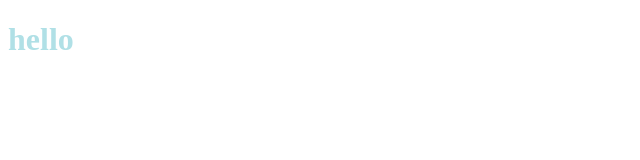
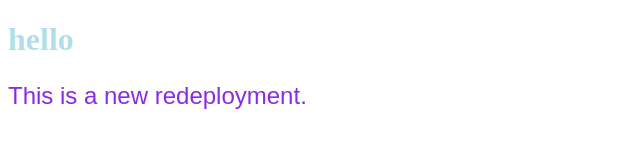
Before and after one commit to liu-h-c/gitpractice0402, a plain HTML site: page index.html in a window 1280 px wide. Shown: the whole page, without its empty margins (0-640 px from the left). Drawn offline with Linux system fonts and the light colour scheme.

Commit message:
新增p段落設定

```diff
--- a/all.css
+++ b/all.css
@@ -1,3 +1,6 @@
 .newh1{
     color:powderblue
 }
+p{
+    color:blueviolet; font-family:sans-serif; font-size: x-large;
+}
--- a/index.html
+++ b/index.html
@@ -11,6 +11,7 @@
     <div>
         <h1 class="
         newh1">hello</h1>
+        <p> This is a new redeployment.</p>
     </div>
 
 </body>
```
